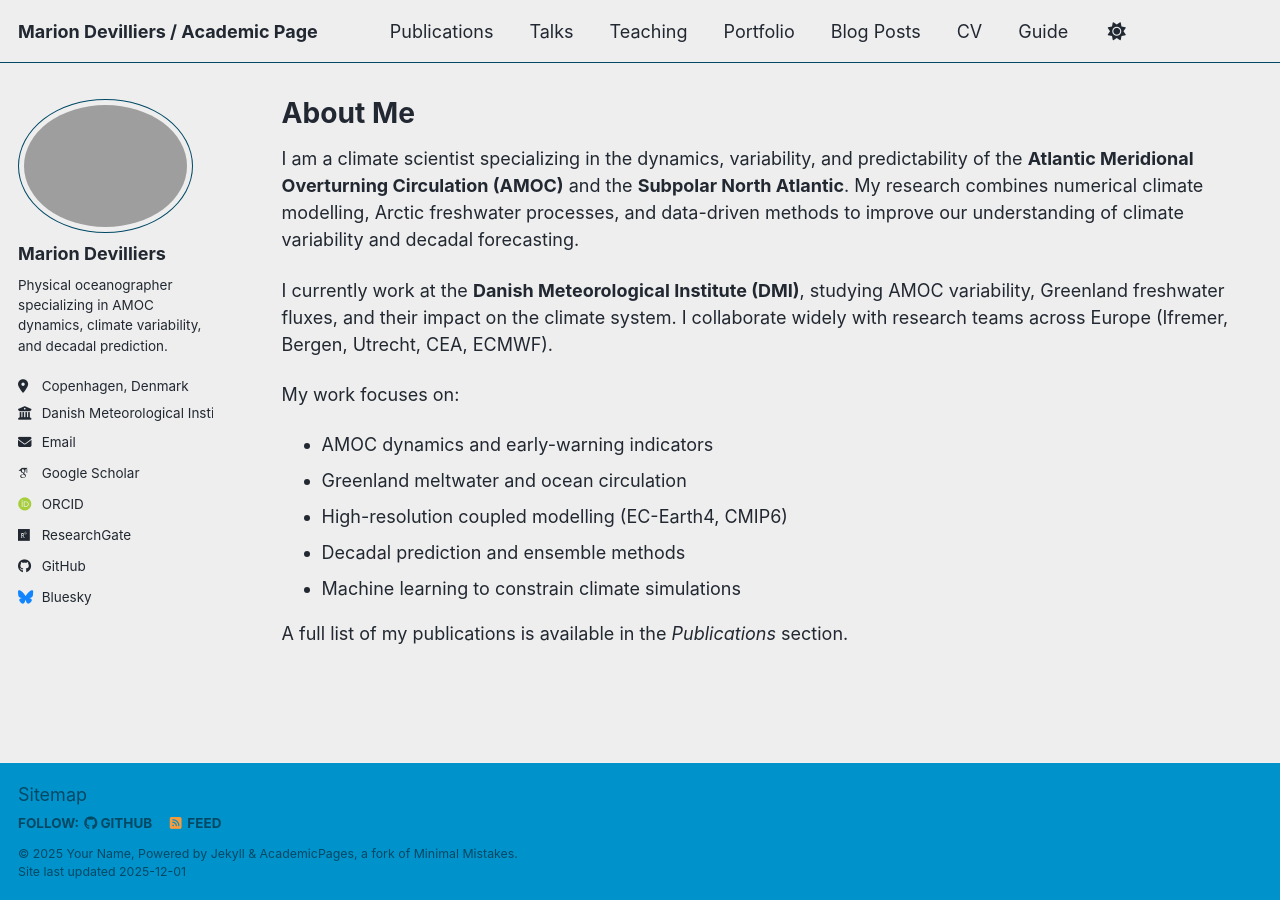
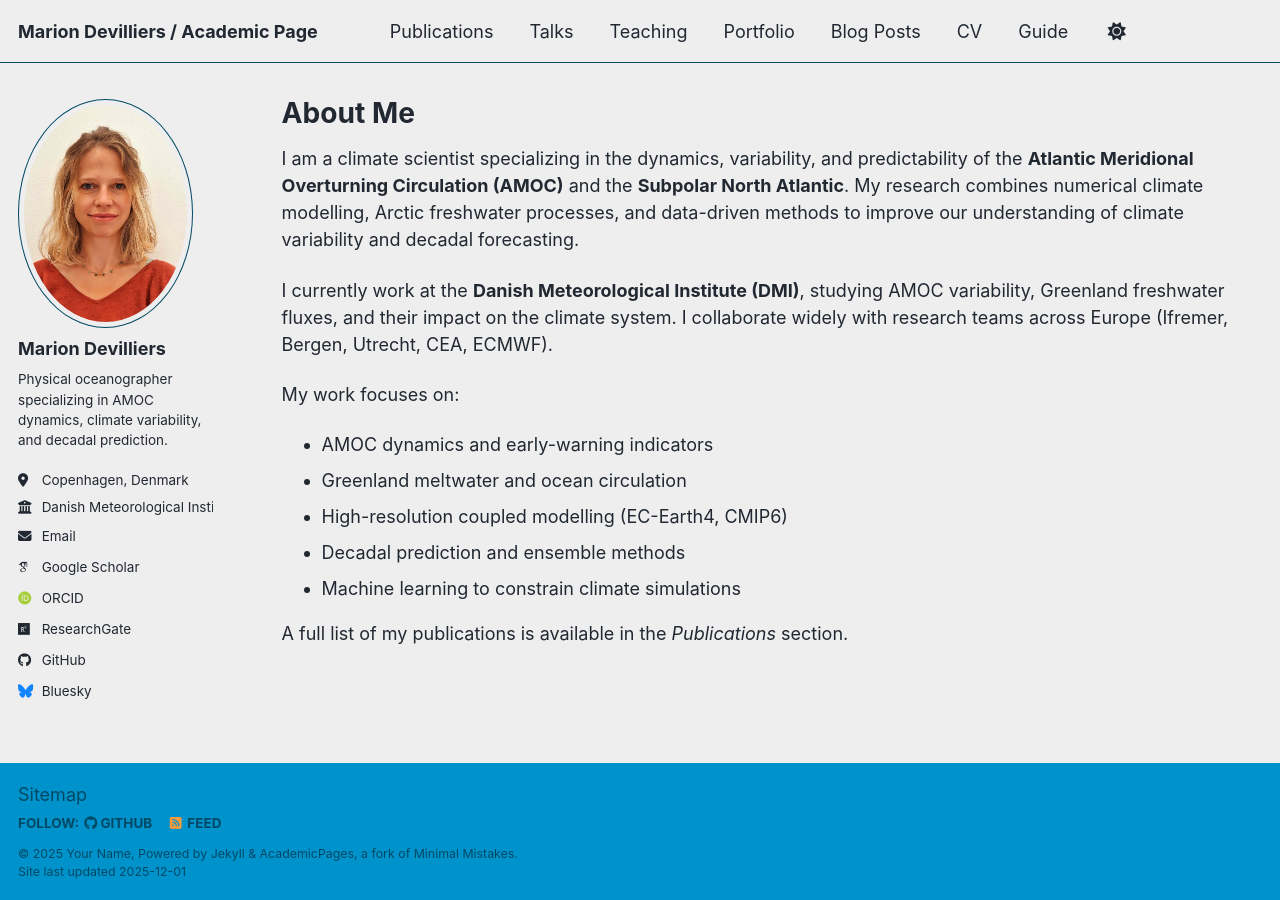
Before and after one commit to mariondevilliers/mariondevilliers.github.io, a Jekyll site: the page built from _pages/about.md, in a window 1280 px wide. Built offline with Jekyll 4.4.1, drawn with Linux system fonts in a browser that asks for light colours; some web fonts are replaced; a script bundle is joined from its source files by our own code; library files that are not in the unit come from our copies.

Commit message:
Update _config.yml

```diff
--- a/_config.yml
+++ b/_config.yml
@@ -23,7 +23,7 @@ repository               : "mariondevilliers/mariondevilliers.github.io"
 #               Additional customization can be done by editing /_includes/author-profile.html
 author:
   name             : "Marion Devilliers"
-  avatar           : "photo_Marion_Devilliers.png"
+  avatar           : "photo_Marion_Devilliers.jpg"
   bio              : "Physical oceanographer specializing in AMOC dynamics, climate variability, and decadal prediction."
   location         : "Copenhagen, Denmark"
   employer         : "Danish Meteorological Institute (DMI)"
```
